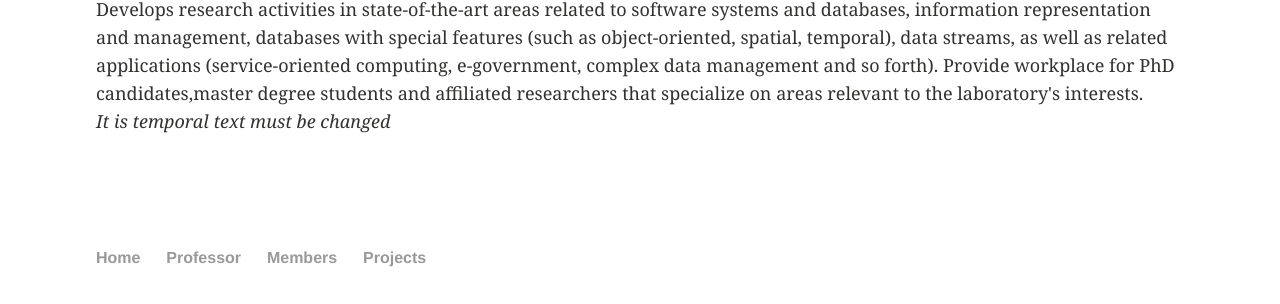
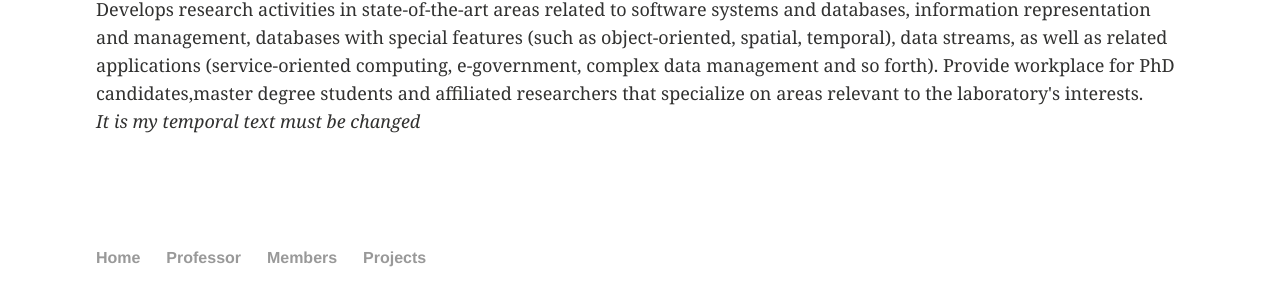
Before and after one commit to STEMLab/STEMLab.github.io, a Jekyll site: the page built from index.md, in a window 1280 px wide. Shown: the part 528-832 px from the top of the page. Built offline with Jekyll 4.4.1, drawn with Linux system fonts in a browser that asks for light colours.

```diff
--- a/index.md
+++ b/index.md
@@ -14,7 +14,7 @@ image:
   (such as object-oriented, spatial, temporal),
   data streams, as well as related applications (service-oriented computing,
   e-government, complex data management and so forth). Provide workplace for PhD candidates,master degree students and affiliated researchers that specialize on areas relevant to the laboratory's interests.<br/>
- <i>It is temporal text must be changed</i>
+ <i>It is my temporal text must be changed</i>
   </p>
 </div><!-- /.tile -->
 </div><!-- /.tiles -->
```
